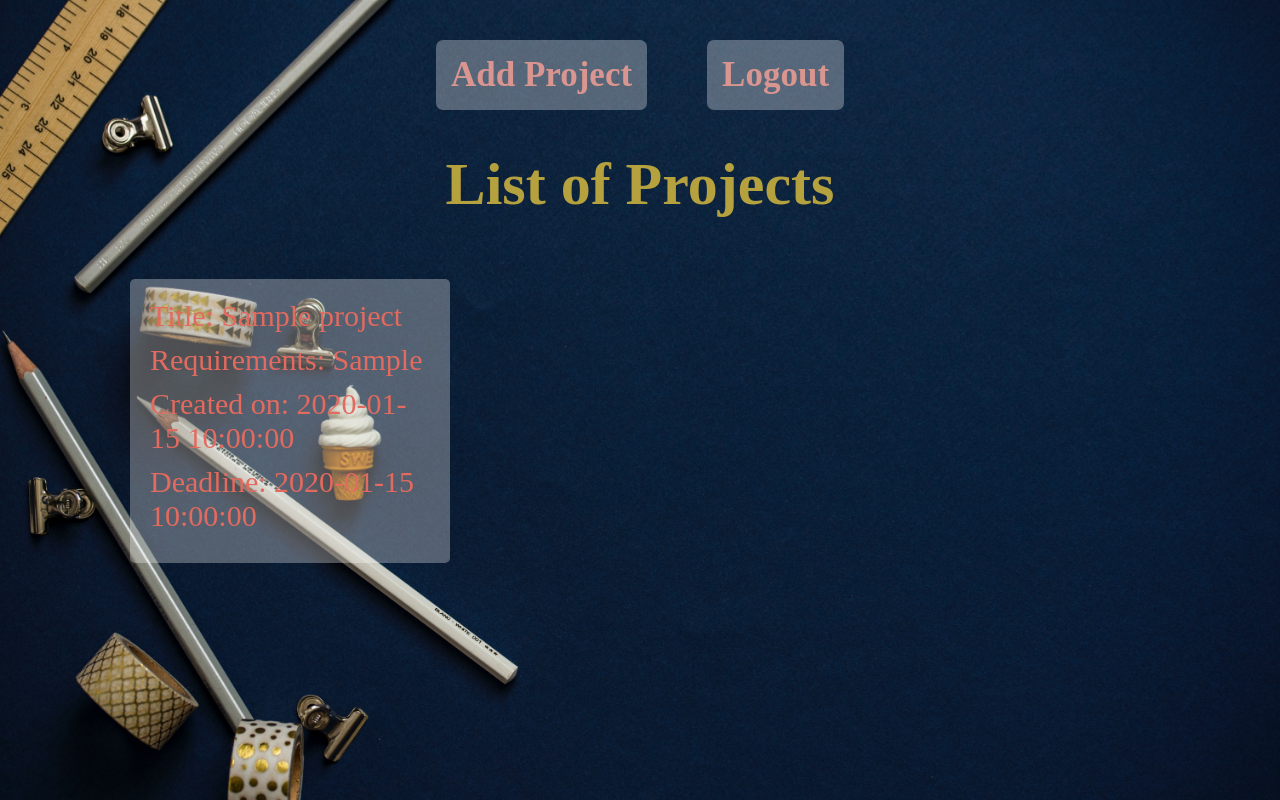
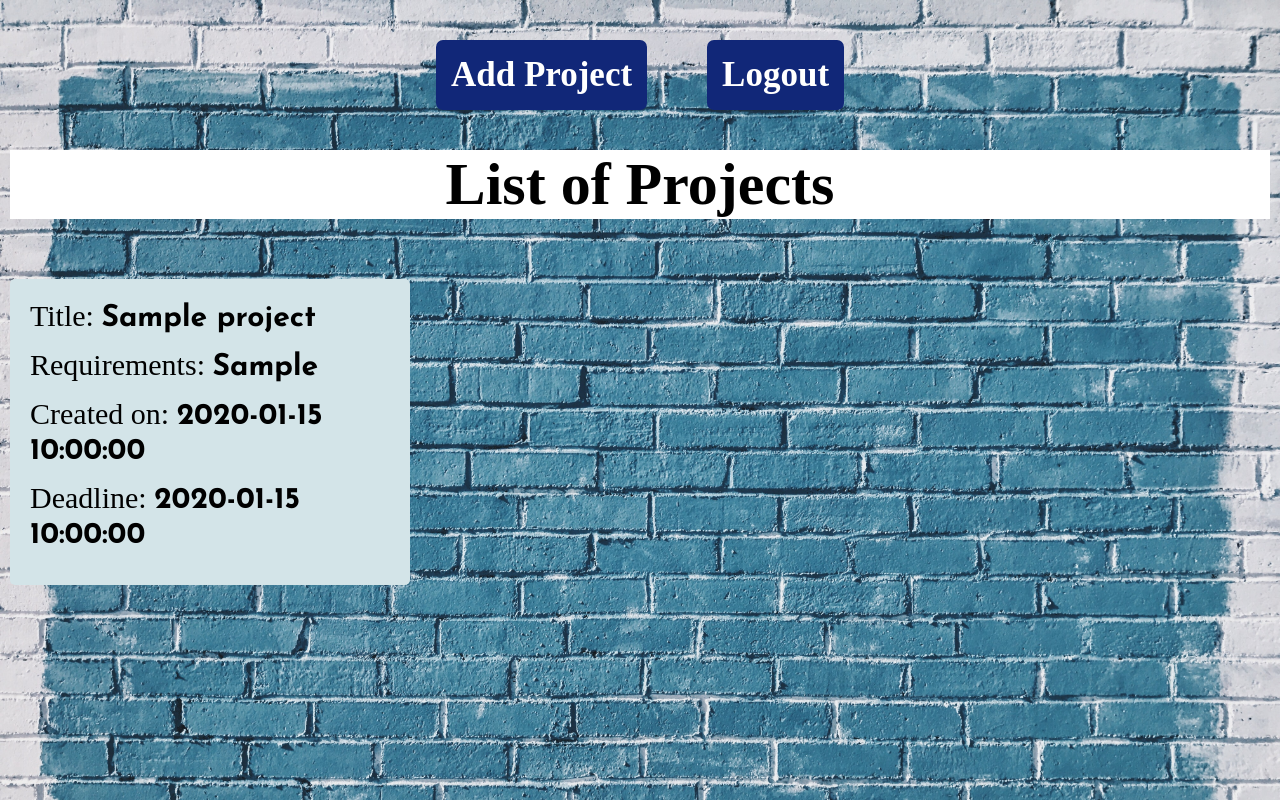
Before and after one commit to 1910-Ayu/Management_Portal, a PHP site: page /home.php in a window 1280 px wide. Run offline with PHP 8.4, Linux system fonts and the light colour scheme; the visitor is signed in with stand-in values (Sample User, id 1); tables that the repository leaves empty or names only in its code hold one stand-in row (values such as "Sample post").

Commit message:
commit 2

```diff
--- a/addProject.php
+++ b/addProject.php
@@ -68,7 +68,9 @@
 <body>
     <div class="pcon">
         <div class="container">
+            <div class="heading">
           <h2> Create Project </h2>
+</div>
           <form action="addProject.php" method="POST">
                 <div class="form-group full-width">
                         <input type="text" name="title" id="fullname" placeholder="Enter Project title">
--- a/home.php
+++ b/home.php
@@ -46,10 +46,10 @@
                       while($row1 = mysqli_fetch_array($res1)){
                      ?>
                      <div class="box">
-                        <p> Title:  <?php echo $row1['project_title'];?> </p>
-                        <p> Requirements:  <?php echo $row1['requirements'];?></p>
-                        <p> Created on:  <?php echo $row1['created_date'];?> </p>
-                        <p> Deadline:  <?php echo $row1['deadline_date'];?></p>
+                        <p> Title:  <span class="data"><?php echo $row1['project_title'];?> </span></p>
+                        <p> Requirements:  <span class="data"><?php echo $row1['requirements'];?></span></p>
+                        <p> Created on:  <span class="data"><?php echo $row1['created_date'];?></span> </p>
+                        <p> Deadline:  <span class="data"><?php echo $row1['deadline_date'];?></span></p>
                      </div>
 
                      <?php } ?>
--- a/login.php
+++ b/login.php
@@ -49,7 +49,9 @@
 <body>
 <div class="pcon">
     <div class="container">
+        <div class="heading">
         <h2> Manager Login form </h2>
+</div>
     <form action="login.php" method="POST">
         <div class="form-group full-width">
             <input type="email" name="email" id="email" placeholder="Enter Email Address">
--- a/register.php
+++ b/register.php
@@ -80,7 +80,9 @@
 <body>
     <div class="pcon">
     <div class="container">
+        <div class="heading">
         <h2> Manager Registration form </h2>
+</div>
         <form action="register.php" method="POST">
         <div class="form-group full-width">
             <input type="text" name="fullname" id="fullname" placeholder="Enter your Full Name">
--- a/style/home.css
+++ b/style/home.css
@@ -1,16 +1,23 @@
+
+  @import url('https://fonts.googleapis.com/css2?family=Josefin+Sans:wght@100;200;300;400;500;600;700&family=Lora:ital,wght@1,400;1,500;1,600&family=Varela&family=Varela+Round&display=swap');
+
+
+
 *{
     margin: 0;
     padding: 0;
 }
 
 .bg-image{
-    background-image: url("bg_img.jpg");
+    background-image: url("bg_img2.jpg");
     width: 100%;
     height: 100vh;
     margin: 0;
     padding: 0;
     background-repeat: no-repeat;
+    backdrop-filter: blur(3px);
     background-size: cover;
+
   }
 
   .container{
@@ -33,7 +40,7 @@
   .btnClass a{
    padding:15px;
     margin:30px;
-    background-color: hsla(0,0%,100%,.3) ;
+    background-color: #112778;
     border-radius: 7px;
     display: flex;
     align-items: center;
@@ -41,17 +48,17 @@
     text-decoration: none;
     font-size: 35px;
     font-weight: bolder;
-    color:#d9958f;
+    color:white
   }
 
   .wrapper{
     display:grid;
-    grid-template-columns: 320px 320px 320px;
+    grid-template-columns: 400px 400px 400px;
     grid-gap: 30px;
   }
 
   .box {
-    background-color: hsla(0,0%,100%,.3)  ;
+    background-color: #d3e4e8  ;
     color: #fff;
     border-radius: 5px;
     padding: 20px;
@@ -59,16 +66,26 @@
   }
 
   .heading{
-    color:#b5a13e;
+    color:black;
     text-align: center;
     font-weight: bolder;
     font-size:60px;
     margin-bottom: 60px;
+    background-color: white;
+    min-width: 500px;
+
   }
 
 
   .box p{
     font-size:30px;
-    color:#e36a5f;
-    margin-bottom: 10px;
+    color:black;
+    margin-bottom: 14px;
+
   }
+
+
+  .data{
+    font-weight: bolder;
+    font-family: 'Josefin Sans', sans-serif;
+  }
```
Also changed, not shown: index.php (+6 -6 lines), style/index.css (+9 -9 lines), style/register.css (+27 -7 lines), style/bg_img.jpg (deleted), style/bg_img2.jpg (added).
